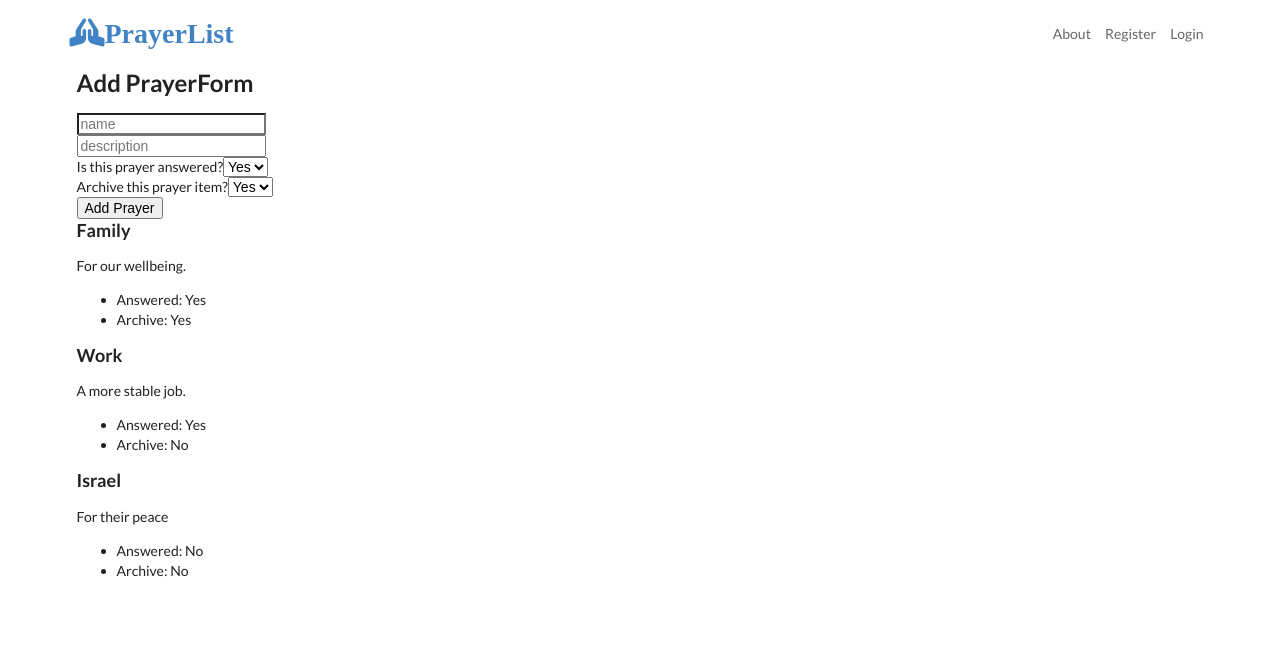
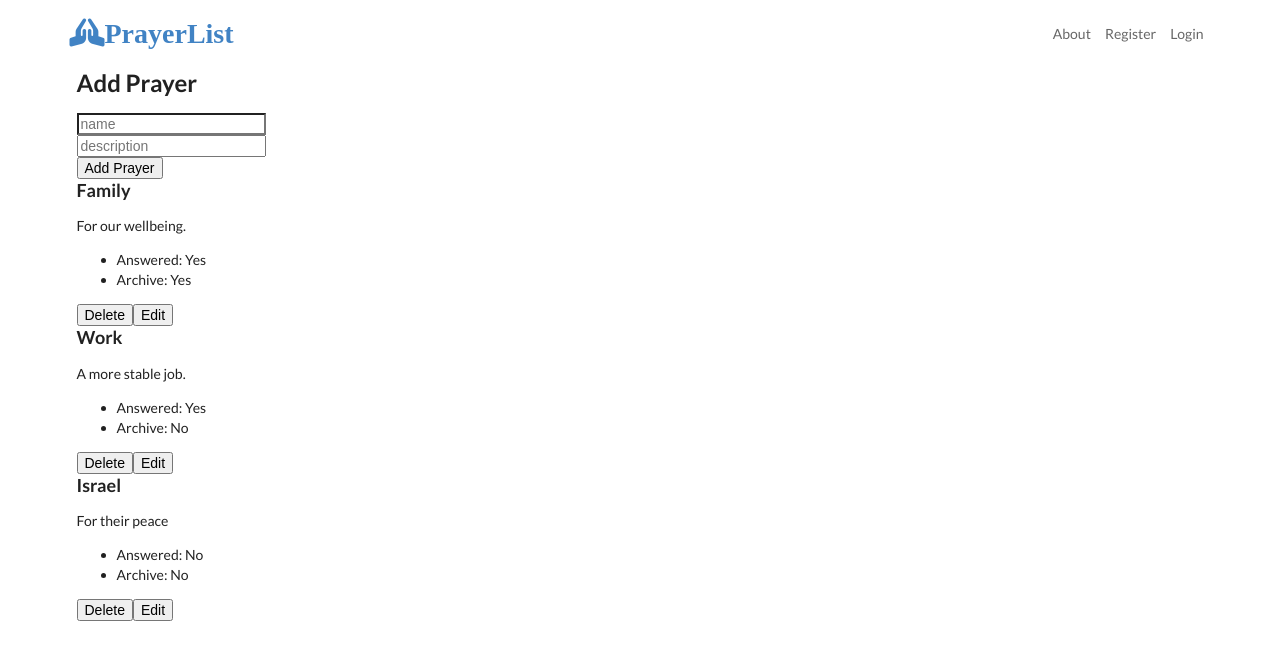
Before and after one commit to darlingbryan/pray-list, a React (Create React App) app in the folder client/: page / in a window 1280 px wide. Shown: the top 660 px of the page. Built offline with nearby package versions, Linux system fonts and the light colour scheme.

Commit message:
Complete CRUD functionality for prayers.

```diff
--- a/client/src/components/prayers/PrayerForm.js
+++ b/client/src/components/prayers/PrayerForm.js
@@ -1,28 +1,59 @@
-import React, { useContext, useState } from 'react'
+import React, { useContext, useState, useEffect } from 'react'
 import PrayerContext from '../../contexts/prayer/prayerContext'
 
 const PrayerForm = () => {
-  const { addPrayer } = useContext(PrayerContext)
+  const { addPrayer, current, updatePrayer, clearCurrent } = useContext(
+    PrayerContext
+  )
 
   const [prayer, setPrayer] = useState({
     name: '',
     description: '',
-    answered: true,
-    archive: true
+    answered: false,
+    archive: false
   })
 
   const { name, description, answered, archive } = prayer
+
+  useEffect(() => {
+    if (current !== null) {
+      setPrayer(current)
+    } else {
+      setPrayer({
+        name: '',
+        description: '',
+        answered: false,
+        archive: false
+      })
+    }
+  }, [current])
 
   const onChange = e =>
     setPrayer({ ...prayer, [e.target.name]: e.target.value })
 
   const onSubmit = e => {
     e.preventDefault()
+    if (current === null) {
       addPrayer(prayer)
+    } else {
+      updatePrayer(prayer)
     }
+
+    setPrayer({
+      name: '',
+      description: '',
+      answered: false,
+      archive: false
+    })
+  }
+
+  const onClear = () => {
+    clearCurrent()
+  }
+
   return (
     <form onSubmit={onSubmit}>
-      <h2>Add PrayerForm</h2>
+      <h2>{current ? 'Update Prayer' : 'Add Prayer'}</h2>
       <input
         type='text'
         name='name'
@@ -38,6 +69,7 @@ const PrayerForm = () => {
         value={description}
         onChange={onChange}
       />{' '}
+      {current ? (
         <div>
           <label>
             Is this prayer answered?
@@ -55,9 +87,13 @@ const PrayerForm = () => {
             </select>
           </label>{' '}
         </div>
+      ) : (
+        ' '
+      )}
       <div>
-        <input type='submit' value='Add Prayer' />
+        <input type='submit' value={current ? 'Update Prayer' : 'Add Prayer'} />
       </div>
+      {current ? <button onClick={onClear}>Back to Add Prayers</button> : ' '}
     </form>
   )
 }
--- a/client/src/components/prayers/PrayerItem.js
+++ b/client/src/components/prayers/PrayerItem.js
@@ -1,8 +1,16 @@
-import React from 'react'
+import React, { useContext } from 'react'
 import PropTypes from 'prop-types'
+import PrayerContext from '../../contexts/prayer/prayerContext'
 
 const PrayerItem = ({ prayer }) => {
-  const { name, description, answered, archive } = prayer
+  const { name, description, answered, archive, id } = prayer
+
+  const { deletePrayer, setCurrent } = useContext(PrayerContext)
+
+  const onDelete = () => {
+    deletePrayer(id)
+  }
+
   return (
     <div>
       <h3>{name}</h3>
@@ -11,6 +19,8 @@ const PrayerItem = ({ prayer }) => {
         <li>Answered: {answered ? 'Yes' : 'No'}</li>
         <li>Archive: {archive ? 'Yes' : 'No'}</li>
       </ul>
+      <button onClick={onDelete}>Delete</button>
+      <button onClick={() => setCurrent(prayer)}>Edit</button>
     </div>
   )
 }
--- a/client/src/contexts/prayer/PrayerState.js
+++ b/client/src/contexts/prayer/PrayerState.js
@@ -55,6 +55,32 @@ const PrayerState = props => {
     })
   }
 
+  //Delete Prayer
+  const deletePrayer = id => {
+    dispatch({
+      type: DELETE_PRAYER,
+      payload: id
+    })
+  }
+
+  //Update Prayer
+  const updatePrayer = contact => {
+    dispatch({
+      type: UPDATE_PRAYER,
+      payload: contact
+    })
+  }
+
+  //Set Current
+  const setCurrent = contact => {
+    dispatch({ type: SET_CURRENT, payload: contact })
+  }
+
+  //Clear Current
+  const clearCurrent = () => {
+    dispatch({ type: CLEAR_CURRENT })
+  }
+
   return (
     <PrayerContext.Provider
       value={{
@@ -62,7 +88,11 @@ const PrayerState = props => {
         current: state.current,
         filtered: state.filtered,
         error: state.error,
-        addPrayer
+        addPrayer,
+        deletePrayer,
+        updatePrayer,
+        setCurrent,
+        clearCurrent
       }}>
       {props.children}
     </PrayerContext.Provider>
--- a/client/src/contexts/prayer/prayerReducer.js
+++ b/client/src/contexts/prayer/prayerReducer.js
@@ -17,6 +17,28 @@ export default (state, action) => {
         ...state,
         prayers: [action.payload, ...state.prayers]
       }
+    case DELETE_PRAYER:
+      return {
+        ...state,
+        prayers: state.prayers.filter(prayer => prayer.id !== action.payload)
+      }
+    case UPDATE_PRAYER:
+      return {
+        ...state,
+        prayers: state.prayers.map(prayer =>
+          prayer.id === action.payload.id ? action.payload : prayer
+        )
+      }
+    case SET_CURRENT:
+      return {
+        ...state,
+        current: action.payload
+      }
+    case CLEAR_CURRENT:
+      return {
+        ...state,
+        current: null
+      }
     default:
       return state
   }
```
Lines whose indentation alone changed are shown as unchanged.
